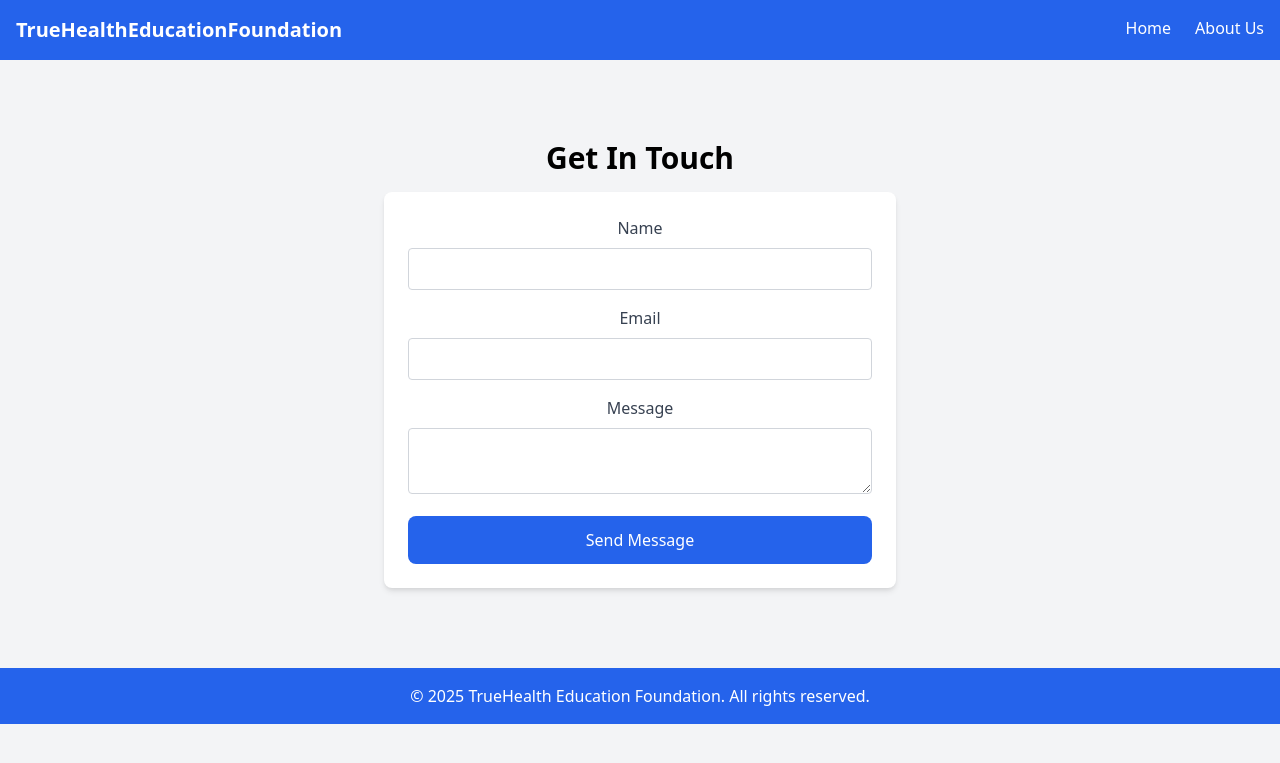
After one commit to programmeramit/truehealtheducationfoundationwebsite, a Django app: page /contact-us in a window 1280 px wide. The commit adds this page. Shown: the top 763 px of the page. Run offline with Django 4.2, Linux system fonts and the light colour scheme; some libraries are stand-ins or nearby versions.

Commit message:
added pvcy

```diff
--- a/api/settings.py
+++ b/api/settings.py
@@ -138,8 +138,8 @@ DEFAULT_AUTO_FIELD = 'django.db.models.BigAutoField'
 #RazorPay
 
 
-RAZORPAY_KEY_ID = "rzp_test_f5sDC56yIKXiZK"
-RAZORPAY_SECRET_KEY = "p37aAdy6CIgcokT0wPSVe4t9"
+RAZORPAY_KEY_ID = "rzp_test_dP53XujhtWgAxa"
+RAZORPAY_SECRET_KEY = "j17DMTB37aNlxOJM6o7ccJsc"
 
 
 STATIC_URL = '/static/'
--- /dev/null
+++ b/example/templates/contact-us.html
@@ -0,0 +1,40 @@
+<!DOCTYPE html>
+<html lang="en">
+<head>
+  <meta charset="UTF-8">
+  <meta name="viewport" content="width=device-width, initial-scale=1.0">
+  <title>Contact Us - True Health Education Foundation</title>
+  <link href="https://cdn.jsdelivr.net/npm/tailwindcss@2.0.2/dist/tailwind.min.css" rel="stylesheet">
+</head>
+<body class="bg-gray-100">
+  <header class="bg-blue-600 text-white p-4">
+    <nav class="container mx-auto flex justify-between">
+      <h1 class="text-xl font-bold">TrueHealthEducationFoundation</h1>
+      <ul class="flex space-x-6">
+        <li><a href="{% url 'index'%}" class="hover:text-gray-300">Home</a></li>
+        <li><a href="{% url 'about-us'%}" class="hover:text-gray-300">About Us</a></li>
+      </ul>
+    </nav>
+  </header>
+
+  <section class="py-20 text-center">
+    <h2 class="text-3xl font-semibold mb-4">Get In Touch</h2>
+    <form class="max-w-lg mx-auto bg-white p-6 rounded-lg shadow-md">
+      <label for="name" class="block text-gray-700 mb-2">Name</label>
+      <input type="text" id="name" class="w-full p-2 border border-gray-300 rounded mb-4" required>
+
+      <label for="email" class="block text-gray-700 mb-2">Email</label>
+      <input type="email" id="email" class="w-full p-2 border border-gray-300 rounded mb-4" required>
+
+      <label for="message" class="block text-gray-700 mb-2">Message</label>
+      <textarea id="message" class="w-full p-2 border border-gray-300 rounded mb-4" required></textarea>
+
+      <button type="submit" class="w-full bg-blue-600 text-white py-3 rounded-lg">Send Message</button>
+    </form>
+  </section>
+
+  <footer class="bg-blue-600 text-white p-4 text-center">
+    <p>&copy; 2025 TrueHealth Education Foundation. All rights reserved.</p>
+  </footer>
+</body>
+</html>
--- a/example/urls.py
+++ b/example/urls.py
@@ -1,12 +1,17 @@
 # example/urls.py
 from django.urls import path
 
-from example.views import index,donate,payment_success,carrer
+from example.views import index,donate,payment_success,carrer,about_us,contact_us,privacy_policy,terms_condition
 
 
 urlpatterns = [
     path('', index,name="index"),
     path('donate/',donate,name="donate"),
     path('payment-success/<str:pay_id>', payment_success, name='payment_success'),
-    path('carrer/',carrer,name="carrer")
+    path('carrer/',carrer,name="carrer"),
+    path('about-us',about_us,name="about-us"),
+    path('contact-us',contact_us,name="contact-us"),
+    path('privacy-policy',privacy_policy,name="privacy-policy"),
+    path("terms-condition",terms_condition,name="terms-condition")
+
 ]
--- a/example/views.py
+++ b/example/views.py
@@ -227,3 +227,17 @@ def carrer(request):
             print("Email sent successfully!")
         return redirect('index')
     return render(request,"carrer.html")
+
+
+
+def contact_us(request):
+    return render(request,"contact-us.html")
+
+def about_us(request):
+    return render(request,"about-us.html")
+def contact_us(request):
+    return render(request,"contact-us.html")
+def privacy_policy(request):
+    return render(request,"privacy-policy.html")
+def terms_condition(request):
+    return render(request,"terms-condition.html")
```
Also changed, not shown: example/templates/about-us.html (added, +29 -0 lines), example/templates/index.html (+9 -5 lines), example/templates/privacy-policy.html (added, +35 -0 lines), example/templates/terms-condition.html (added, +35 -0 lines).
